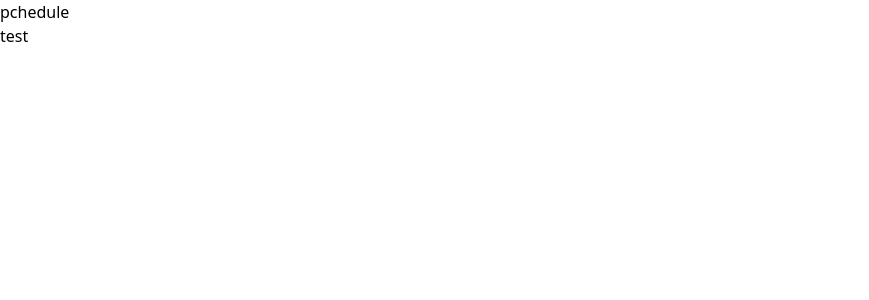
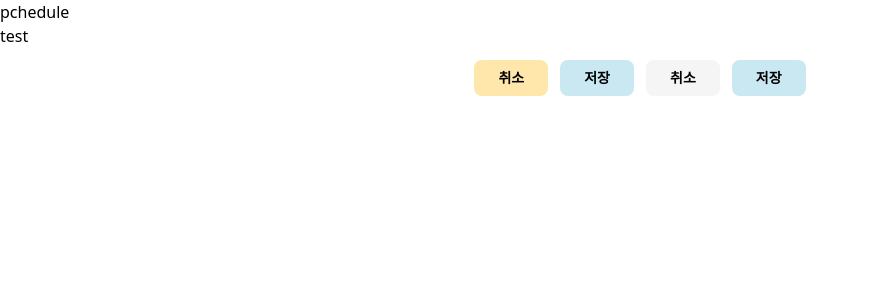
Before and after one commit to oz-main-fe-12-team4/oz_pchedule_fe, a React (Vite) app: page / in a window 1280 px wide. Shown: the top 300 px of the page, without its empty margins (0-869 px from the left). Built offline with nearby package versions, Linux system fonts and the light colour scheme.

Commit message:
chore: merge dev into feature/2

```diff
--- a/src/components/test.jsx
+++ b/src/components/test.jsx
@@ -1,7 +1,9 @@
+import { Button } from "./Button";
 function Test() {
   return (
     <>
       <div>test</div>
+      <Button />
     </>
   );
 }
```
Also changed, not shown: src/components/Button.jsx (renamed from src/assets/components/Button.jsx).
